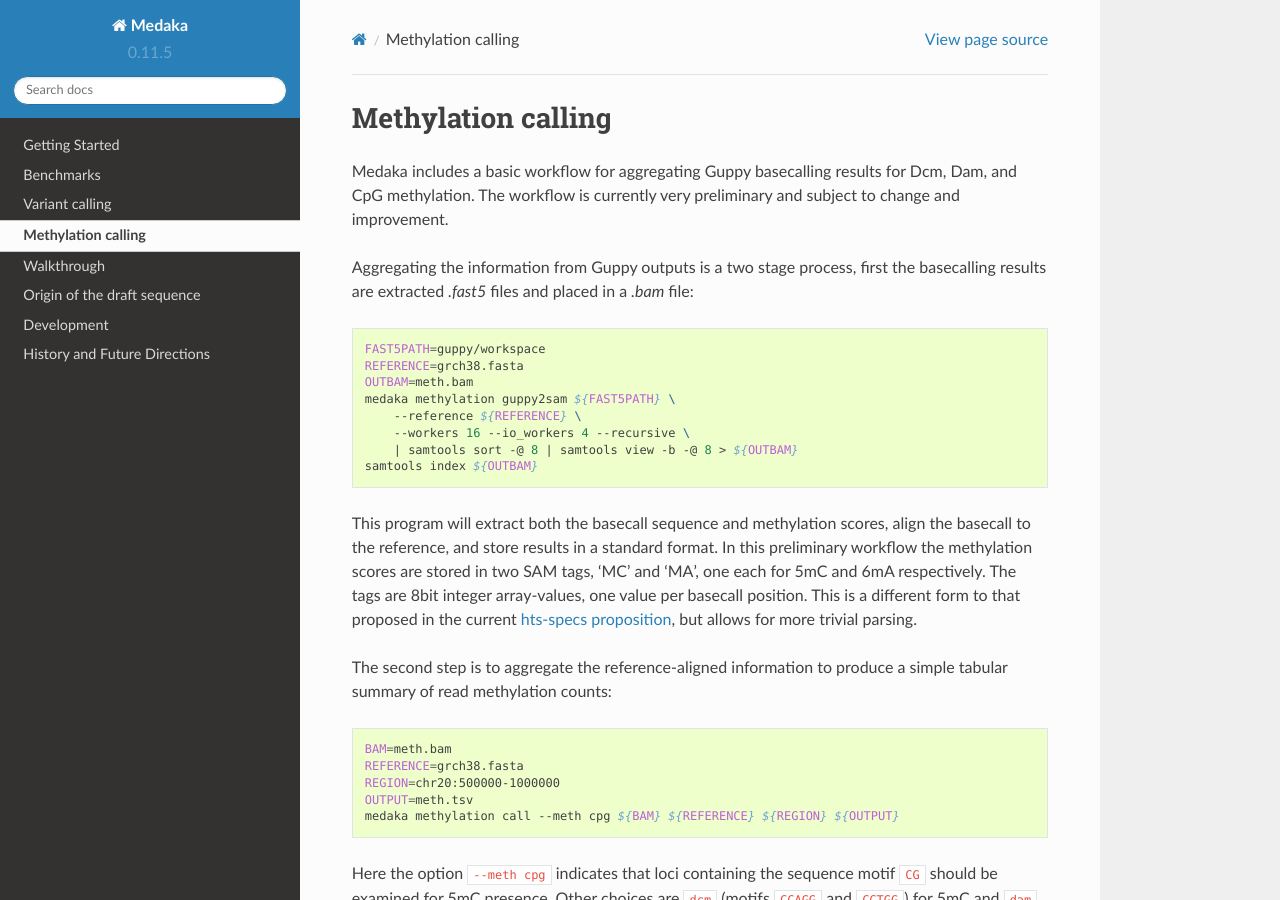
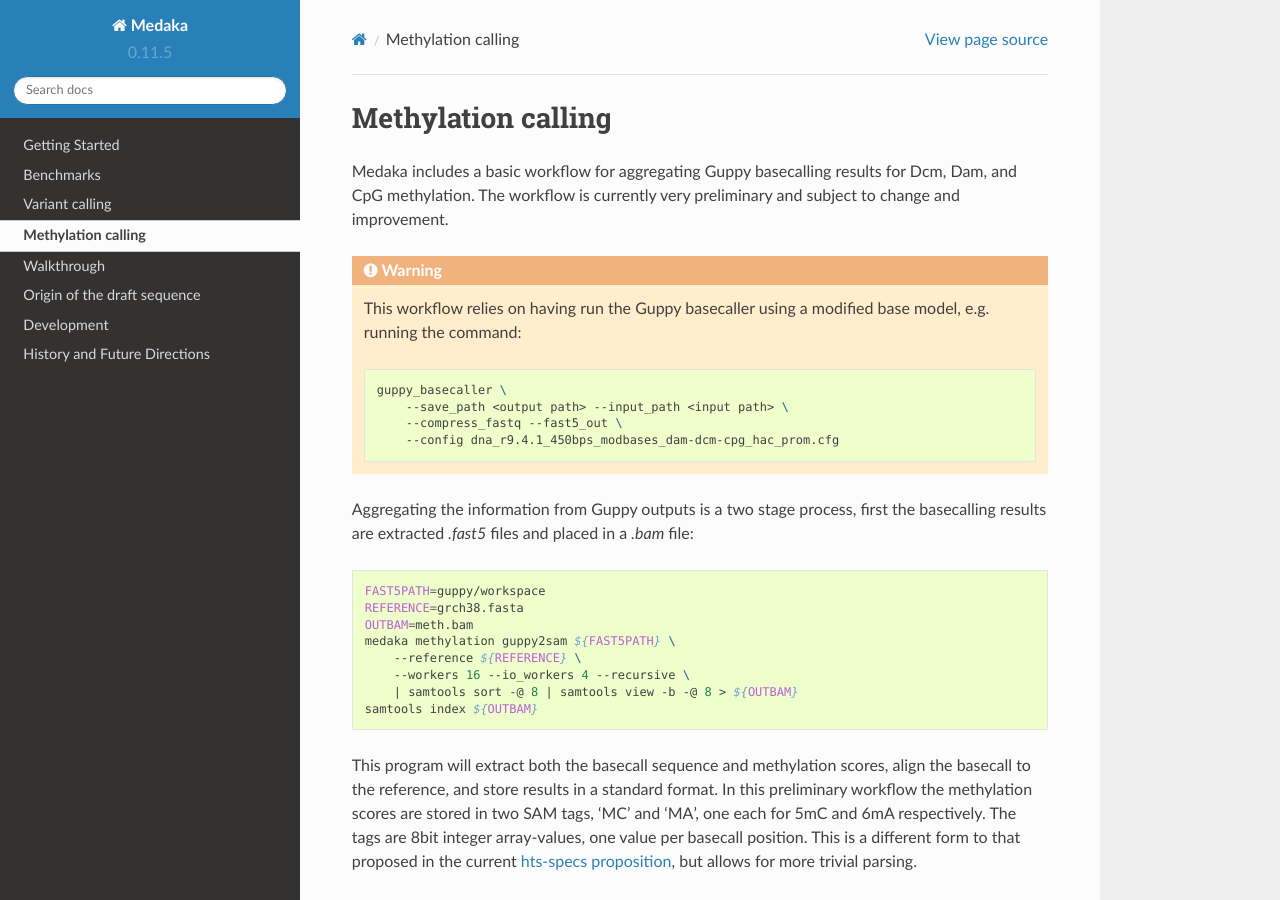
Before and after one commit to nanoporetech/medaka, a Sphinx documentation site: the page built from docs/methylation.rst, in a window 1280 px wide and 900 px high. Built offline with Sphinx 7.4.7 and the Read the Docs theme 2.0.0, drawn with Linux system fonts in a browser that asks for light colours; pages that are not in the unit, such as notebooks, are missing from menus.

Commit message:
Add warning to meth docs

```diff
--- a/docs/methylation.rst
+++ b/docs/methylation.rst
@@ -4,6 +4,17 @@ Methylation calling
 Medaka includes a basic workflow for aggregating Guppy basecalling results
 for Dcm, Dam, and CpG methylation. The workflow is currently very preliminary
 and subject to change and improvement.
+
+.. warning::
+    This workflow relies on having run the Guppy basecaller using a modified
+    base model, e.g. running the command:
+
+    .. code-block:: bash
+
+        guppy_basecaller \
+            --save_path <output path> --input_path <input path> \
+            --compress_fastq --fast5_out \
+            --config dna_r9.4.1_450bps_modbases_dam-dcm-cpg_hac_prom.cfg
 
 Aggregating the information from Guppy outputs is a two stage process, first
 the basecalling results are extracted `.fast5` files and placed in a `.bam`
```
